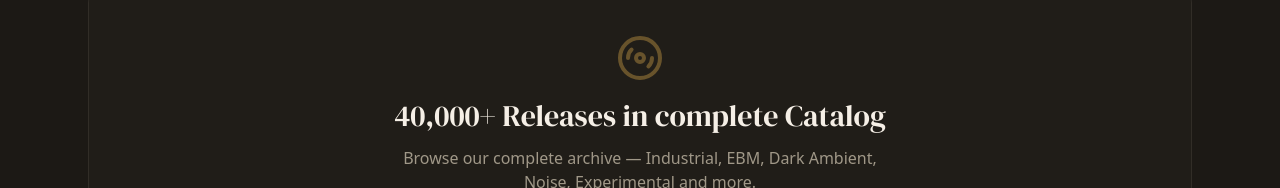
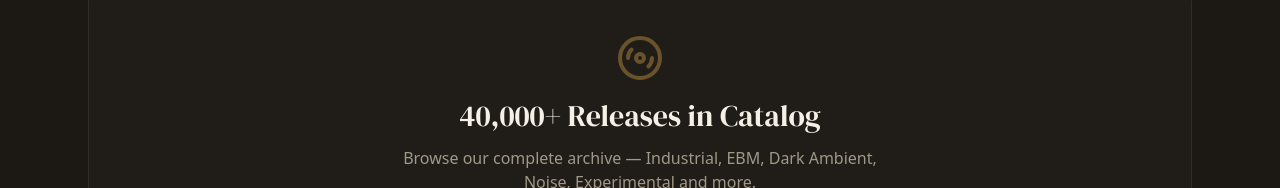
Before and after one commit to rseckler/VOD_Auctions, a Next.js app in the folder storefront/: page / in a window 1280 px wide. Shown: the part 579-767 px from the top of the page. Built offline with nearby package versions, Linux system fonts and the light colour scheme; no server answers.

Commit message:
Fix: always use dynamic count for catalog teaser title
CMS had "40,000+ Releases in Catalog" stored, overriding the dynamic
fallback. Now the teaser title always uses the live database count.

Co-Authored-By: Claude Opus 4.6 <noreply@anthropic.com>

```diff
--- a/storefront/src/app/page.tsx
+++ b/storefront/src/app/page.tsx
@@ -46,8 +46,7 @@ export default async function Home() {
   const formattedCount = totalCount > 0
     ? totalCount.toLocaleString("en-US", { useGrouping: true })
     : "40,000+"
-  const teaserTitle =
-    (teaser?.title as string) || `${formattedCount} Releases in complete Catalog`
+  const teaserTitle = `${formattedCount} Releases in Catalog`
   const teaserBody =
     (teaser?.body as string) ||
     "Browse our complete archive — Industrial, EBM, Dark Ambient, Noise, Experimental and more."
```
